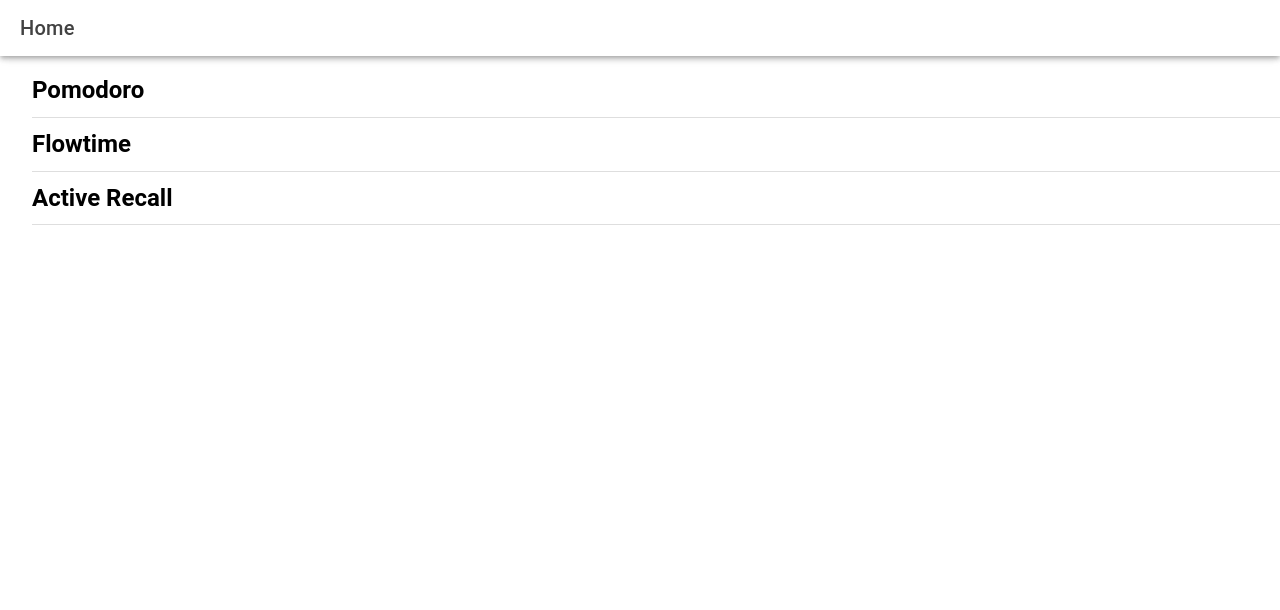
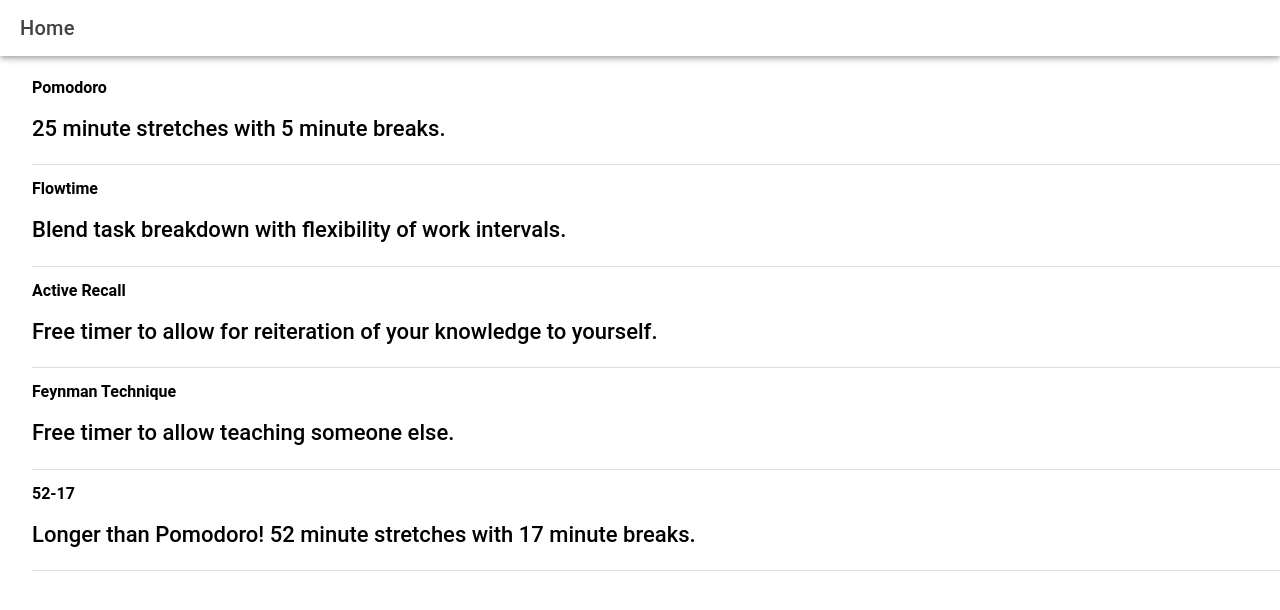
Before and after one commit to lstclairgit/intelli-learn-qykzsa, a React (Vite) app: page /home in a window 1280 px wide. Shown: the top 610 px of the page. Built offline with nearby package versions, Linux system fonts and the light colour scheme.

Commit message:
Added more techniques + descriptions

```diff
--- a/src/components/StudyTechniques.tsx
+++ b/src/components/StudyTechniques.tsx
@@ -11,11 +11,12 @@ const StudyTechniques: React.FC<StudyTechniquesProps> = ({ technique }) => {
      <IonItem routerLink={`/technique/${technique.id}`} detail={false}>
      <div slot="start"></div>
               <IonLabel className="ion-text-wrap">
-                <h2>
+                <b>
                   {technique.name}
                   <span>
                   </span>
-                </h2>
+                </b>
+                <h3>{technique.shortDescription}</h3>
               </IonLabel>
             </IonItem>
       );
--- a/src/data/techniques.ts
+++ b/src/data/techniques.ts
@@ -1,52 +1,42 @@
 export interface Technique {
   name: string;
+  shortDescription: string;
+  description: string;
   id: number;
 }
 
 const techniques: Technique[] = [
   {
     name: 'Pomodoro',
+    shortDescription: "25 minute stretches with 5 minute breaks.",
+    description: "Pick a task to work on for 25 minutes with 5 minute breaks between rounds.",
     id: 0
   },
   {
     name: 'Flowtime',
+    shortDescription: "Blend task breakdown with flexibility of work intervals.",
+    description: "Unlike Pomodoro, you set your own work time and break time sessions.",
     id: 1
   },
   {
     name: 'Active Recall',
+    shortDescription: "Free timer to allow for reiteration of your knowledge to yourself.",
+    description: "Pick a topic that you wish to learn, create questions, then quiz yourself on those questions with a timer you can control!",
     id: 2
 
   },
-//   {
-//     fromName: 'Bill Thomas',
-//     subject: 'The situation',
-//     date: 'Yesterday',
-//     id: 3
-//   },
-//   {
-//     fromName: 'Joanne Pollan',
-//     subject: 'Updated invitation: Swim lessons',
-//     date: 'Yesterday',
-//     id: 4
-//   },
-//   {
-//     fromName: 'Andrea Cornerston',
-//     subject: 'Last minute ask',
-//     date: 'Yesterday',
-//     id: 5
-//   },
-//   {
-//     fromName: 'Moe Chamont',
-//     subject: 'Family Calendar - Version 1',
-//     date: 'Last Week',
-//     id: 6
-//   },
-//   {
-//     fromName: 'Kelly Richardson',
-//     subject: 'Placeholder Headhots',
-//     date: 'Last Week',
-//     id: 7
-//   }
+  {
+    name: 'Feynman Technique',
+    shortDescription: "Free timer to allow teaching someone else.",
+    description: "Pick a topic and use what you learned to teach someone else with a timer that you can control!",
+    id: 3
+  },
+  {
+    name: "52-17",
+    shortDescription: "Longer than Pomodoro! 52 minute stretches with 17 minute breaks.",
+    description: "If you want to challenge yourself, pick a task to work on for 52 minutes with 17 minute breaks between rounds!",
+    id: 4
+  },
 ];
 
 export const getTechniques = () => techniques;
--- a/src/pages/ViewTechnique.tsx
+++ b/src/pages/ViewTechnique.tsx
@@ -31,15 +31,16 @@ function ViewTechnique() {
       <IonHeader translucent>
         <IonToolbar>
           <IonButtons slot="start">
-            <IonBackButton text="Methods" defaultHref="/home"></IonBackButton>
+            <IonBackButton text="Home" defaultHref="/home"></IonBackButton>
           </IonButtons>
         </IonToolbar>
       </IonHeader>
-
       <IonContent fullscreen>
         {technique ? (
           <>
             <IonItem>
+             <div slot="start"></div>
+            <p>{technique.description}</p>
             </IonItem>
           </>
         ) : (
```
